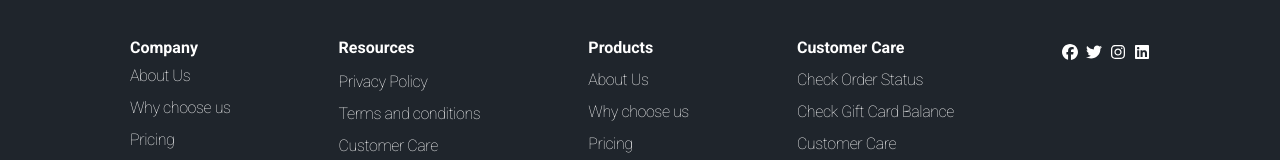
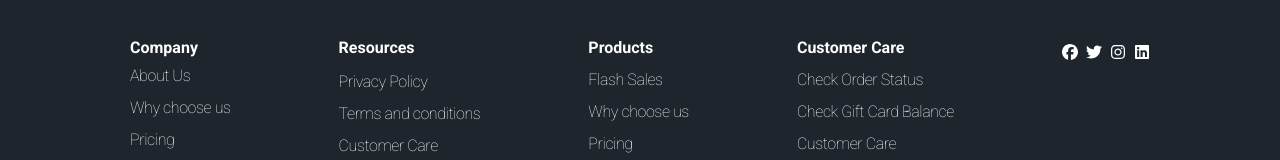
Before and after one commit to FlackoCodes/store-front, a React (Vite) app: page / in a window 1280 px wide. Shown: the part 4008-4168 px from the top of the page. Built offline with nearby package versions, Linux system fonts and the light colour scheme.

Commit message:
minor fixes

```diff
--- a/src/components/Footer.tsx
+++ b/src/components/Footer.tsx
@@ -50,7 +50,7 @@ export default function Footer() {
           <h3 className="font-bold mt-2">Products</h3>
           <ul className="list-none flex flex-col gap-1 md:gap-2 font-normal tracking-tight">
             <li>
-              <Link to={"/"}>About Us</Link>
+              <Link to={"/flash-sales"}>Flash Sales</Link>
             </li>
             <li>
               <Link to={"/"}>Why choose us</Link>
```
